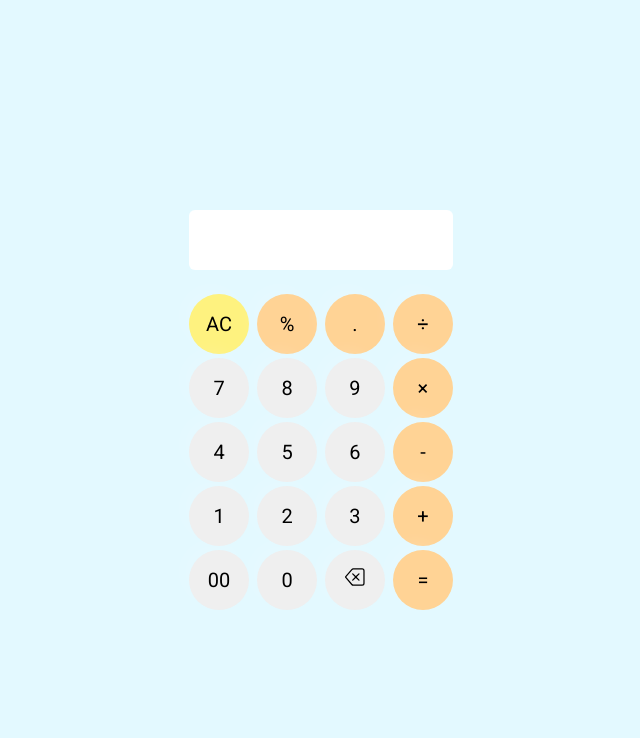
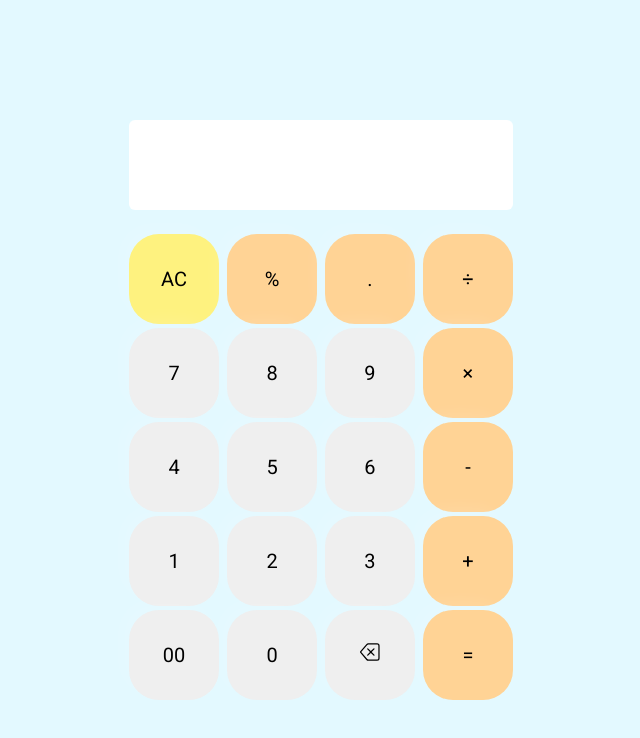
Before and after one commit to aliafrazeh/Calculator-web, a plain HTML site: page index.html in a window 1280 px wide. Shown: the whole page, without its empty margins (319-959 px from the left). Drawn offline with Linux system fonts and the light colour scheme.

Commit message:
Update style.css

```diff
--- a/style.css
+++ b/style.css
@@ -23,8 +23,8 @@
 .calculator form input{
     border: 0;
     outline: 0;
-    width: 60px;
-    height: 60px;
+    width: 90px;
+    height: 90px;
     border-radius: 30px;
     box-shadow: -8px -8px 15px rgba(255,255, 255, 0.1);
     transition: 100ms;
@@ -35,8 +35,8 @@
 .calculator form input:hover{
     border: 0;
     outline: 0;
-    width: 60px;
-    height: 60px;
+    width: 90px;
+    height: 90px;
     border-radius: 5px;
     box-shadow: -8px -8px 15px rgba(255,255, 255, 0.1);
 }
@@ -70,8 +70,8 @@ form .display input{
 .de{
     border: 0;
     outline: 0;
-    width: 60px;
-    height: 60px;
+    width: 90px;
+    height: 90px;
     border-radius: 30px;
     box-shadow: -8px -8px 15px rgba(255,255, 255, 0.1);
     transition: 100ms;
@@ -82,8 +82,8 @@ form .display input{
 .de:hover{
     border: 0;
     outline: 0;
-    width: 60px;
-    height: 60px;
+    width: 90px;
+    height: 90px;
     border-radius: 5px;
     box-shadow: -8px -8px 15px rgba(255,255, 255, 0.1);
 }
```
